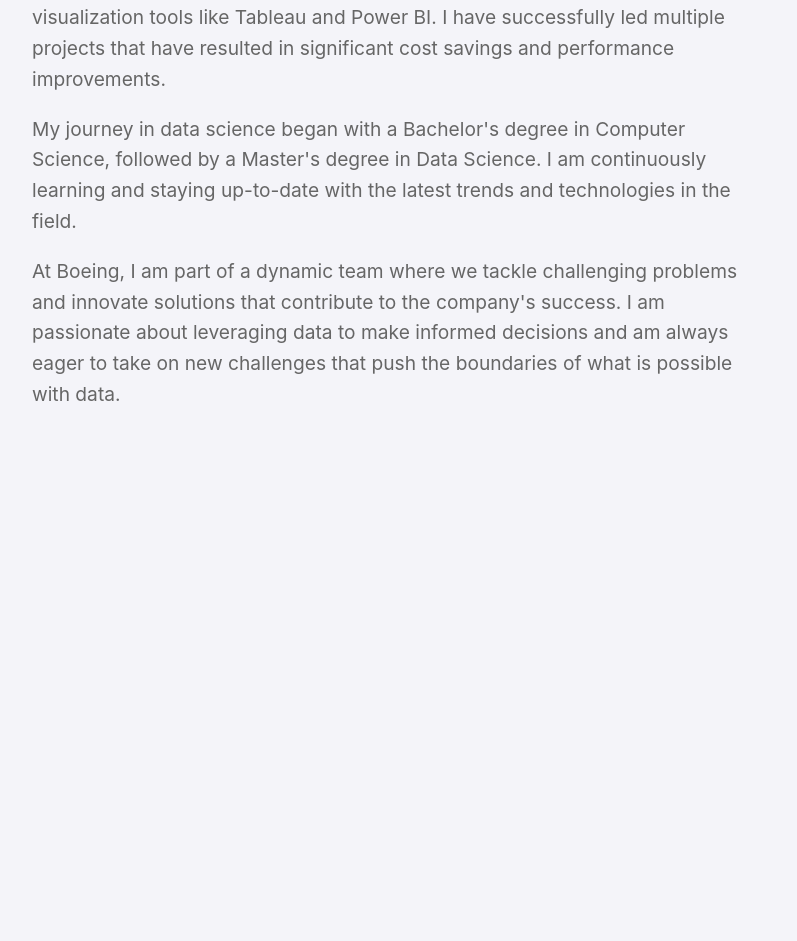
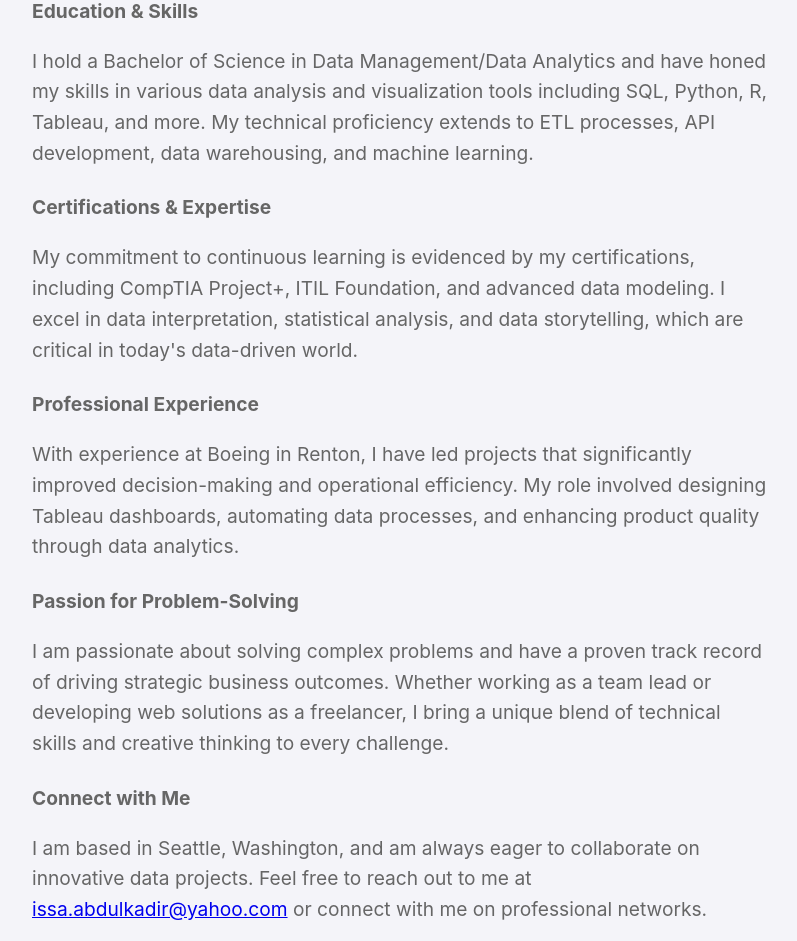
Before and after one commit to issa24/Data-Science-Portfolio, a React (Create React App) app: page /about in a window 1280 px wide. Shown: the part 371-1312 px from the top of the page, without its empty margins (240-1037 px from the left). Before the commit the page ends 832 px from the top, so only its background shows below. Built offline with nearby package versions, Linux system fonts and the light colour scheme.

Commit message:
Updated About page

```diff
--- a/src/pages/About.js
+++ b/src/pages/About.js
@@ -1,5 +1,6 @@
 import React from 'react';
 import styled from 'styled-components';
+import { Helmet } from 'react-helmet';
 
 const AboutContainer = styled.div`
   padding: 2rem;
@@ -13,6 +14,10 @@ const Title = styled.h1`
   color: #333;
 `;
 
+const Section = styled.div`
+  margin-bottom: 1.5rem;
+`;
+
 const Paragraph = styled.p`
   font-size: 1.2rem;
   color: #666;
@@ -21,19 +26,58 @@ const Paragraph = styled.p`
 
 const About = () => (
   <AboutContainer>
+    <Helmet>
+      <title>About - Data Science Portfolio</title>
+    </Helmet>
     <Title>About Me</Title>
+    <Section>
       <Paragraph>
-      Hello! I am a dedicated and passionate Data Analyst/Scientist with over three years of experience in the industry. Currently, I am working at Boeing, where I specialize in analyzing complex datasets to drive strategic decision-making and improve operational efficiency.
+        <strong>Professional Data Analyst</strong>
       </Paragraph>
       <Paragraph>
-      I have a strong background in statistical analysis, machine learning, and data visualization. My expertise includes Python, R, SQL, and various data visualization tools like Tableau and Power BI. I have successfully led multiple projects that have resulted in significant cost savings and performance improvements.
+        Welcome to my professional portfolio! I am Issa Abdulkadir, a dynamic and seasoned Data Analyst with a Master of Science in Data Analytics from Western Governors University. My expertise lies in transforming complex data sets into actionable insights and compelling data visualizations.
+      </Paragraph>
+    </Section>
+    <Section>
+      <Paragraph>
+        <strong>Education & Skills</strong>
       </Paragraph>
       <Paragraph>
-      My journey in data science began with a Bachelor's degree in Computer Science, followed by a Master's degree in Data Science. I am continuously learning and staying up-to-date with the latest trends and technologies in the field.
+        I hold a Bachelor of Science in Data Management/Data Analytics and have honed my skills in various data analysis and visualization tools including SQL, Python, R, Tableau, and more. My technical proficiency extends to ETL processes, API development, data warehousing, and machine learning.
+      </Paragraph>
+    </Section>
+    <Section>
+      <Paragraph>
+        <strong>Certifications & Expertise</strong>
       </Paragraph>
       <Paragraph>
-      At Boeing, I am part of a dynamic team where we tackle challenging problems and innovate solutions that contribute to the company's success. I am passionate about leveraging data to make informed decisions and am always eager to take on new challenges that push the boundaries of what is possible with data.
+        My commitment to continuous learning is evidenced by my certifications, including CompTIA Project+, ITIL Foundation, and advanced data modeling. I excel in data interpretation, statistical analysis, and data storytelling, which are critical in today's data-driven world.
       </Paragraph>
+    </Section>
+    <Section>
+      <Paragraph>
+        <strong>Professional Experience</strong>
+      </Paragraph>
+      <Paragraph>
+        With experience at Boeing in Renton, I have led projects that significantly improved decision-making and operational efficiency. My role involved designing Tableau dashboards, automating data processes, and enhancing product quality through data analytics.
+      </Paragraph>
+    </Section>
+    <Section>
+      <Paragraph>
+        <strong>Passion for Problem-Solving</strong>
+      </Paragraph>
+      <Paragraph>
+        I am passionate about solving complex problems and have a proven track record of driving strategic business outcomes. Whether working as a team lead or developing web solutions as a freelancer, I bring a unique blend of technical skills and creative thinking to every challenge.
+      </Paragraph>
+    </Section>
+    <Section>
+      <Paragraph>
+        <strong>Connect with Me</strong>
+      </Paragraph>
+      <Paragraph>
+        I am based in Seattle, Washington, and am always eager to collaborate on innovative data projects. Feel free to reach out to me at <a href="mailto:issa.abdulkadir@yahoo.com">issa.abdulkadir@yahoo.com</a> or connect with me on professional networks.
+      </Paragraph>
+    </Section>
   </AboutContainer>
 );
 
```
Lines whose indentation alone changed are shown as unchanged.
